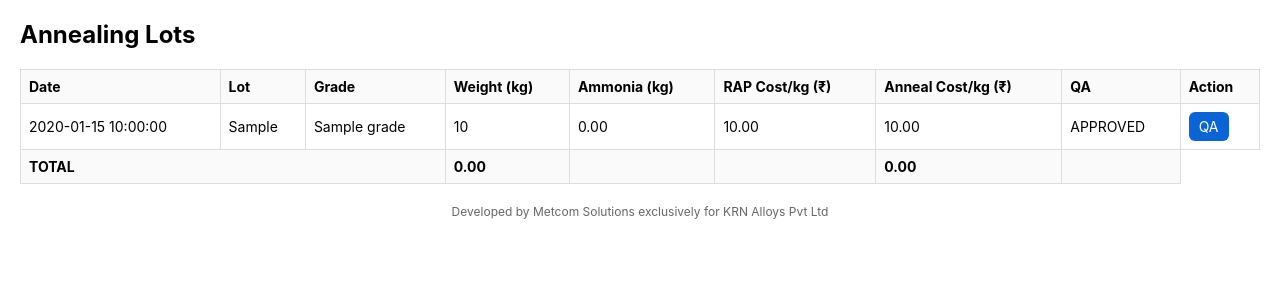
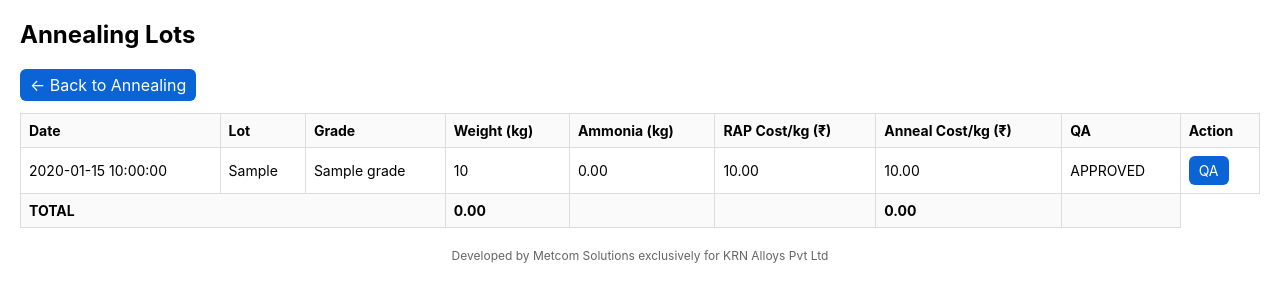
Before and after one commit to rakeshchandekar-design/krn-mrp-plant1, a Python web app: template templates/annealing_lot_list.html in a window 1280 px wide. Shown: the part 89-391 px from the top of the page. Run offline with Jinja, Linux system fonts and the light colour scheme; the template is opened without the code that fills it: most values are stand-ins (such as "Sample title", 1, 10 or a date in 2020).

Commit message:
Update annealing_lot_list.html

```diff
--- a/templates/annealing_lot_list.html
+++ b/templates/annealing_lot_list.html
@@ -1,6 +1,9 @@
 {% extends "base.html" %}
 {% block content %}
 <h2>Annealing Lots</h2>
+<div class="toolbar" style="margin-bottom:10px">
+  <a class="btn" href="/anneal/">← Back to Annealing</a>
+</div>
 <table class="table">
   <tr>
     <th>Date</th><th>Lot</th><th>Grade</th>
```
